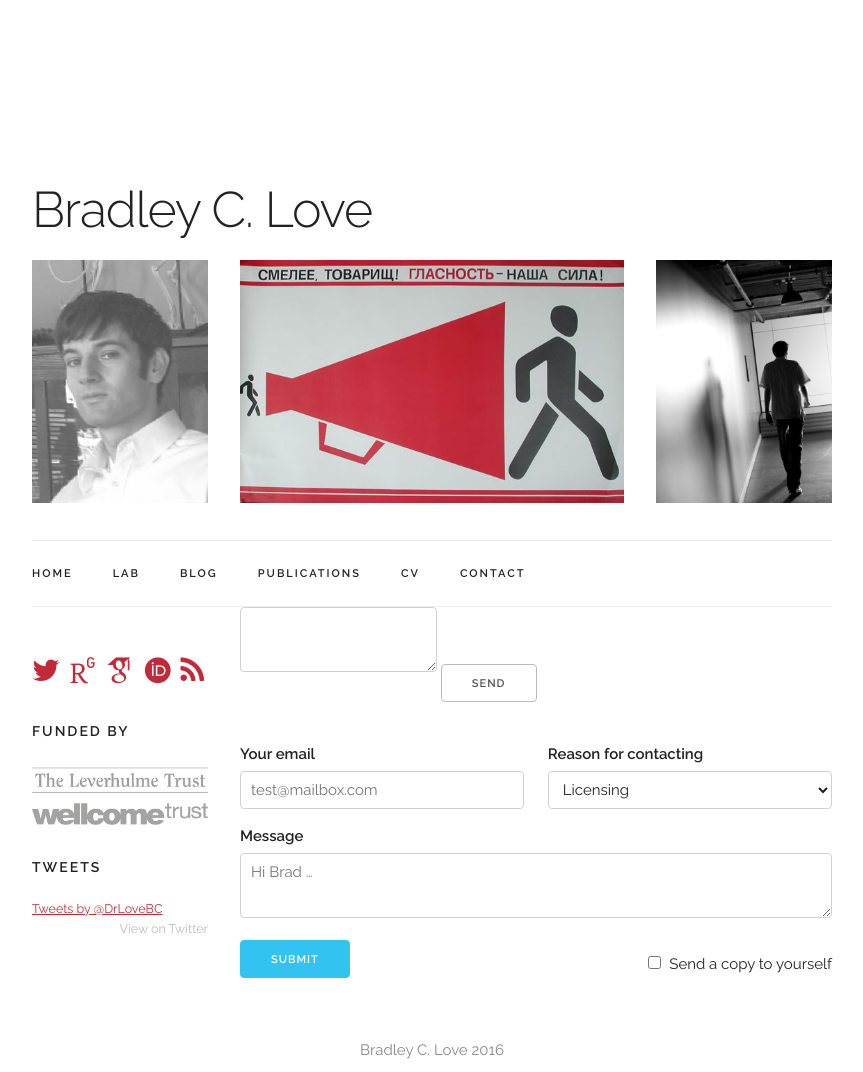
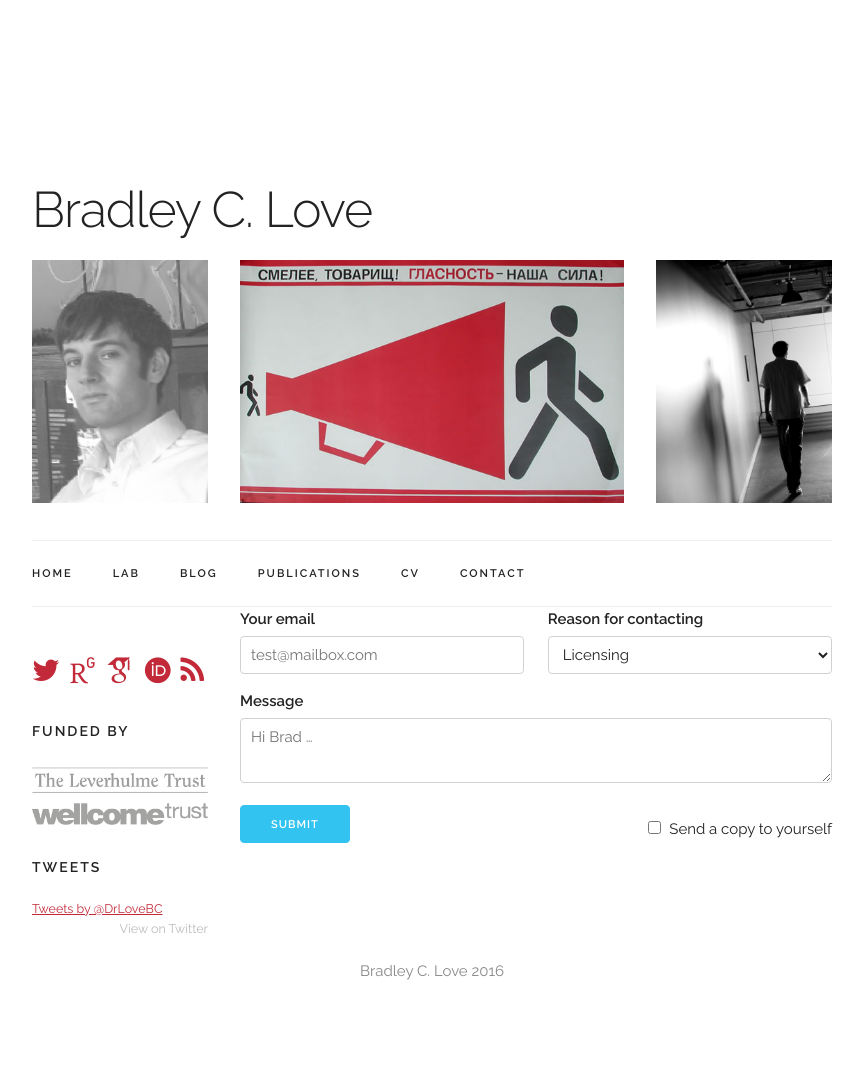
Before and after one commit to lovebc/lovebc.github.io, a Jekyll site: the page built from contact.html, in a window 1280 px wide. Shown: the whole page, without its empty margins (208-1071 px from the left). Built offline with Jekyll 4.4.1, drawn with Linux system fonts in a browser that asks for light colours; nearby versions of some CDN libraries; some web fonts are replaced; comment, search, counter and statistics services are not loaded; after the commit the page ends 993 px from its top, so only the background shows below that.

Commit message:
Update contact.html

```diff
--- a/contact.html
+++ b/contact.html
@@ -2,12 +2,6 @@
 published: true
 layout: blog
 ---
-
-<form
-  <input type="email" name="_replyto">
-  <textarea name="body"></textarea>
-  <input type="submit" value="Send">
-</form>
 
 <!-- The above form looks like this -->
 <form action="http://formspree.io/guest.olivia@gmail.com">
```
